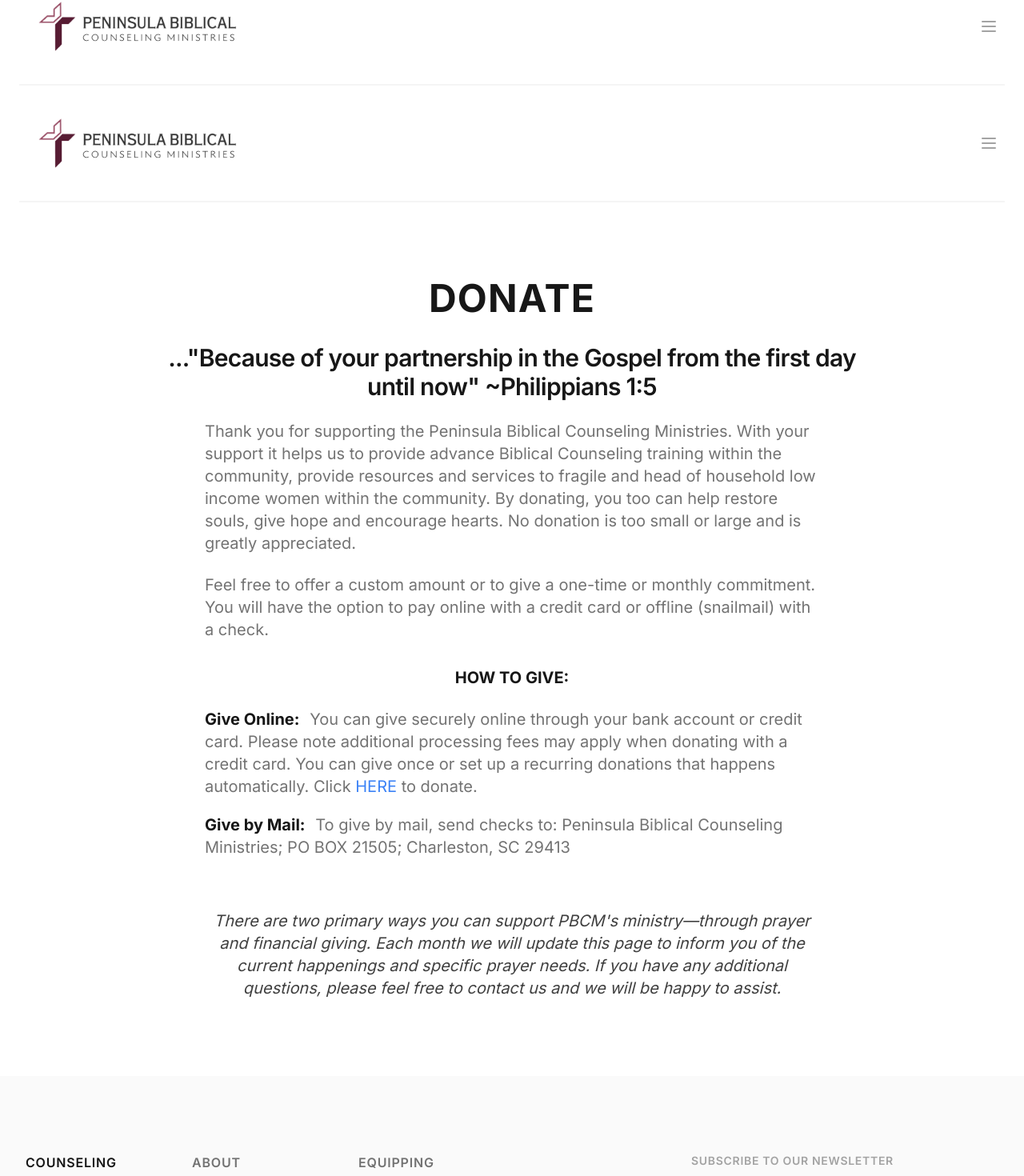
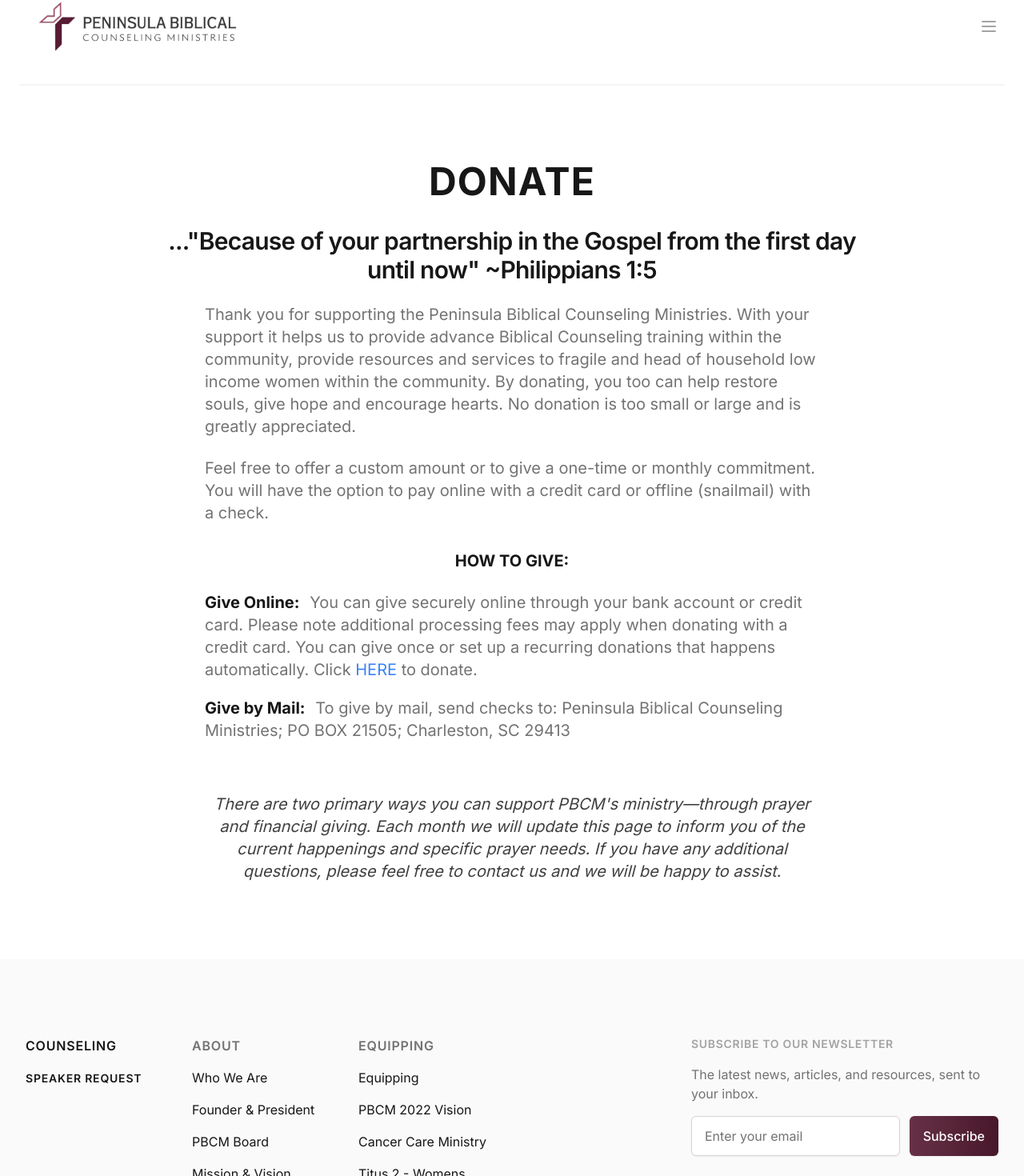
Before and after one commit to Benanna2019/pbcm-upgrade, a Next.js app: page /donate in a window 1280 px wide. Shown: the part 39-1509 px from the top of the page at 80% size. Built offline with nearby package versions, Linux system fonts and the light colour scheme.

Commit message:
updated data fetching and display

```diff
--- a/src/app/(core)/donate/page.tsx
+++ b/src/app/(core)/donate/page.tsx
@@ -3,17 +3,13 @@
 
 import type { NextPage } from 'next'
 import DonatePage from '../../_components/PageContent/DonatePage'
-import Footer from '../../_components/Layouts/Footer'
-import Header from '../../_components/Layouts/Header'
 
 /* This example requires Tailwind CSS v2.0+ */
 
 const Donate: NextPage = () => {
   return (
     <>
-      <Header />
       <DonatePage />
-      <Footer />
     </>
   )
 }
--- a/src/app/_components/Layouts/LandingPage.tsx
+++ b/src/app/_components/Layouts/LandingPage.tsx
@@ -164,10 +164,10 @@
           </div>
 
           {/* Featured Blog Article Section */}
-          <FeaturedArticle featuredPost={featuredPost} />
+          {featuredPost && <FeaturedArticle featuredPost={featuredPost} />}
 
           {/* Event Section */}
-          <FeaturedEvent featuredEvent={featuredEvent} />
+          {featuredEvent && <FeaturedEvent featuredEvent={featuredEvent} />}
 
           {/* <div
             id="celebration-event"
```
